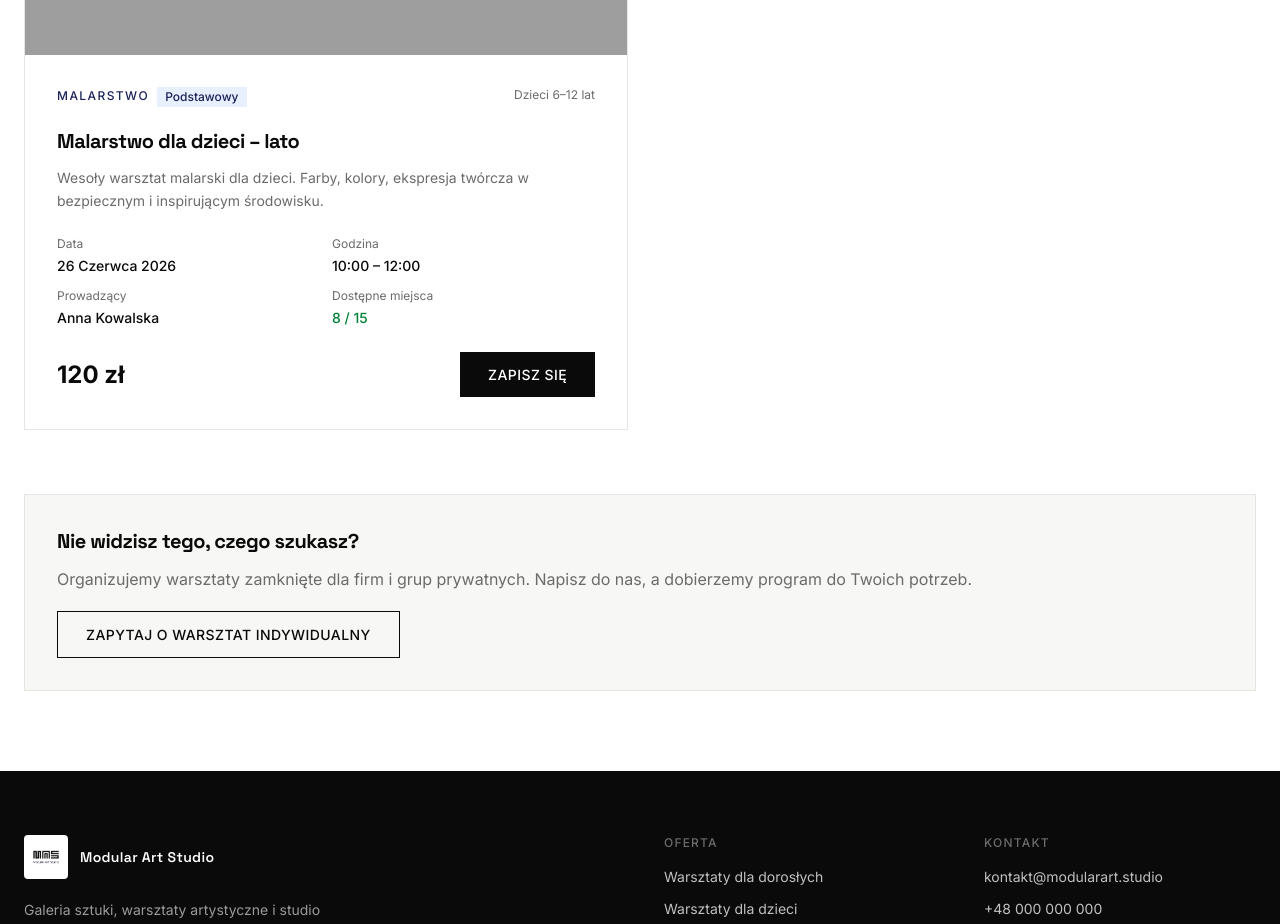
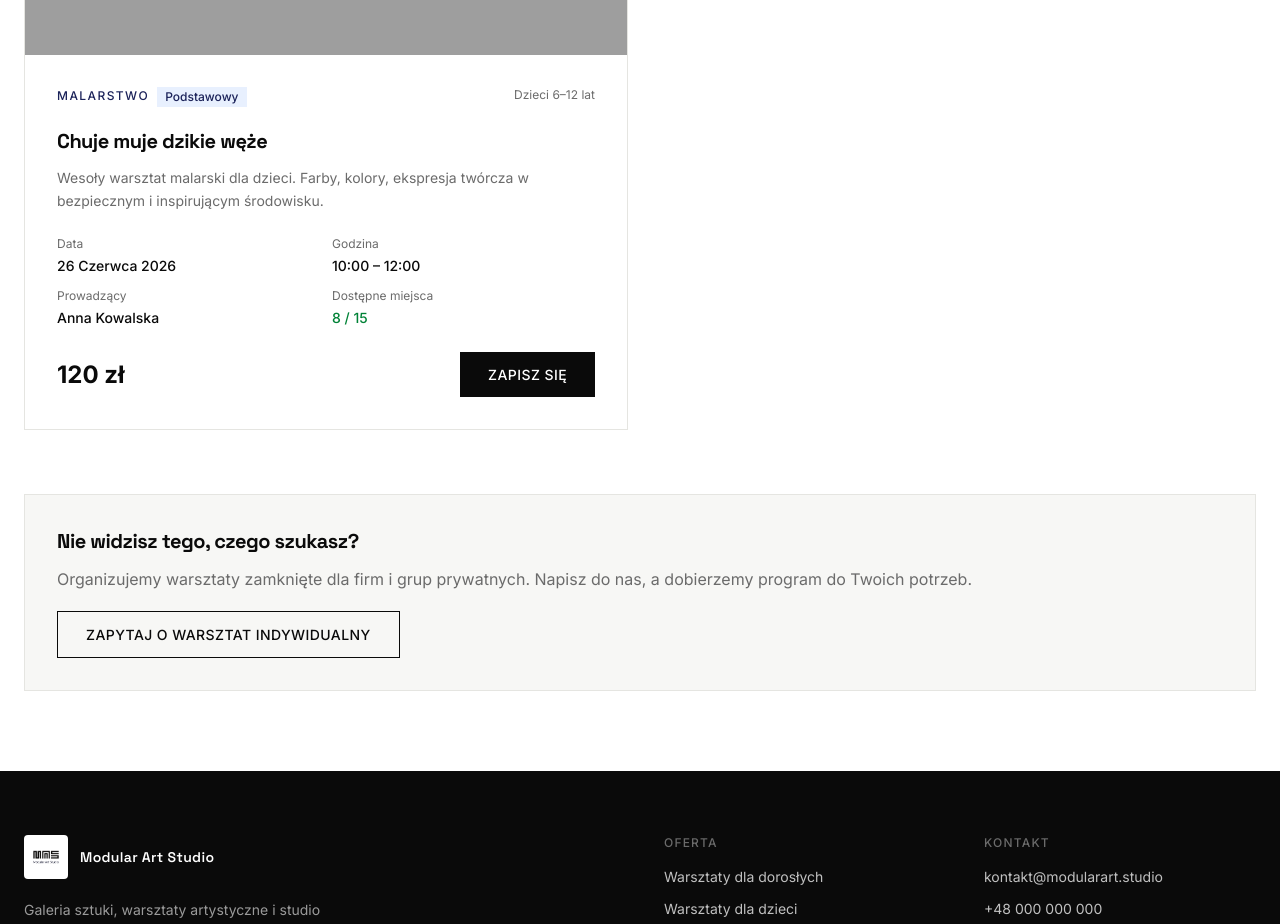
Before and after one commit to zwrok/mas-website, a Next.js app: page /warsztaty in a window 1280 px wide. Shown: the part 1900-2824 px from the top of the page. Built offline with nearby package versions, Linux system fonts and the light colour scheme; grey boxes are pictures that could not be loaded.

Commit message:
Update title of painting workshop for children

```diff
--- a/data/warsztaty.ts
+++ b/data/warsztaty.ts
@@ -111,7 +111,7 @@ export const warsztaty: Workshop[] = [
     id: 5,
     category: "Malarstwo",
     level: "Podstawowy",
-    title: "Malarstwo dla dzieci – lato",
+    title: "Chuje muje dzikie węże ",
     description:
       "Wesoły warsztat malarski dla dzieci. Farby, kolory, ekspresja twórcza w bezpiecznym i inspirującym środowisku.",
     date: "26 Czerwca 2026",
```
